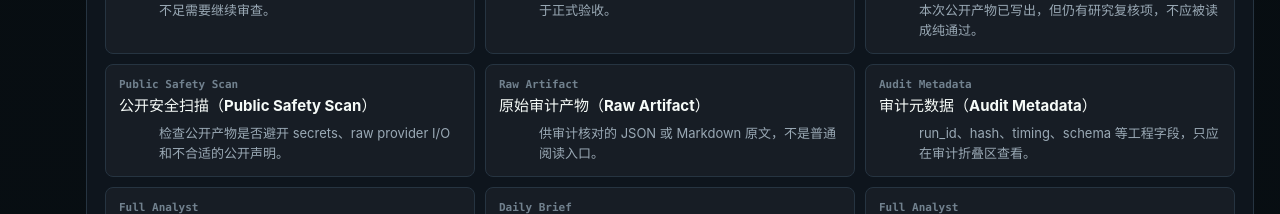
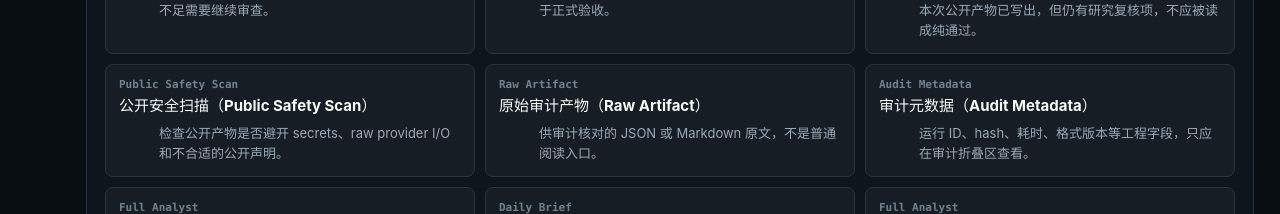
Before and after one commit to amanayayatu-tech/gotra-public-ledger, a React (Vite) app: page /guide in a window 1280 px wide. Shown: the part 3060-3274 px from the top of the page. Built offline with nearby package versions, Linux system fonts and the light colour scheme.

Commit message:
fix: remove schema term from reader glossary (#62)
Co-authored-by: peachy <peachy@MacBook-Pro.local>

```diff
--- a/src/data/terminology.ts
+++ b/src/data/terminology.ts
@@ -155,7 +155,7 @@ export const terminology: Record<TerminologyKey, TerminologyEntry> = {
   audit_metadata: {
     zh: "审计元数据",
     en: "Audit Metadata",
-    explanationZh: "run_id、hash、timing、schema 等工程字段，只应在审计折叠区查看。",
+    explanationZh: "运行 ID、hash、耗时、格式版本等工程字段，只应在审计折叠区查看。",
     explanationEn: "Engineering fields such as run_id, hashes, timings, and schema; shown in audit disclosures.",
   },
   full_analyst: {
```
